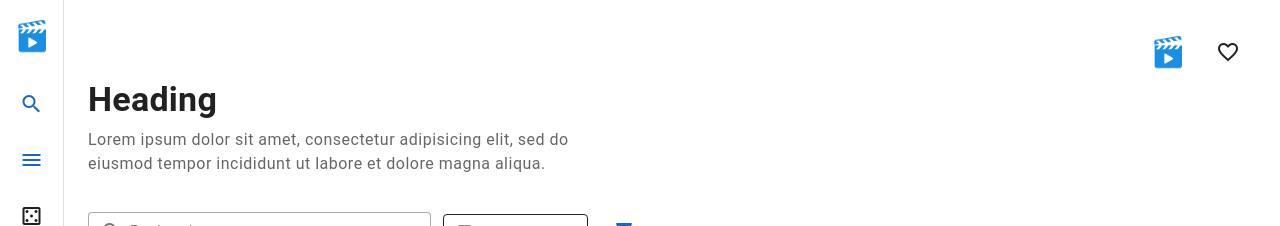
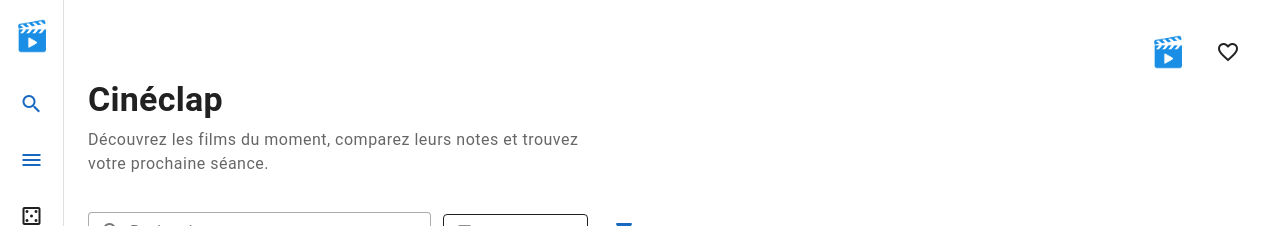
Before and after one commit to ozan-kulug/294-projet-TMDB-siyakul, a Vue app: page / in a window 1280 px wide. Shown: the top 226 px of the page. Built offline with nearby package versions, Linux system fonts and the light colour scheme; no server answers; a small style sheet from the web is missing.

Commit message:
Nom du site : Cinéclap
- Accueil : le titre « Heading » et le texte « Lorem ipsum » sont remplacés
  par le nom du site et une courte description
- index.html : titre de l'onglet « Cinéclap » et langue de la page en français (lang="fr")
- README : titre du projet mis à jour

```diff
--- a/index.html
+++ b/index.html
@@ -1,10 +1,10 @@
 <!DOCTYPE html>
-<html lang="en">
+<html lang="fr">
   <head>
     <meta charset="UTF-8">
     <link rel="icon" type="image/webp" href="/favicon.webp">
     <meta name="viewport" content="width=device-width, initial-scale=1.0">
-    <title>Welcome to Vuetify 3</title>
+    <title>Cinéclap</title>
   </head>
   <body>
     <div id="app"></div>
--- a/src/pages/index.vue
+++ b/src/pages/index.vue
@@ -14,10 +14,9 @@
 
     <!-- Introduction -->
     <v-sheet class="mb-8" color="transparent" max-width="520">
-      <h1 class="text-h4 font-weight-bold mb-2">Heading</h1>
+      <h1 class="text-h4 font-weight-bold mb-2">Cinéclap</h1>
       <p class="text-body-1 text-medium-emphasis">
-        Lorem ipsum dolor sit amet, consectetur adipisicing elit, sed do eiusmod tempor
-        incididunt ut labore et dolore magna aliqua.
+        Découvrez les films du moment, comparez leurs notes et trouvez votre prochaine séance.
       </p>
     </v-sheet>
 
```
Also changed, not shown: 1 other file (tests, documents, lock files or other folders).
